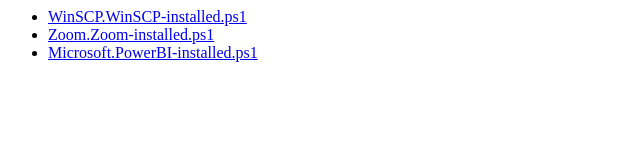
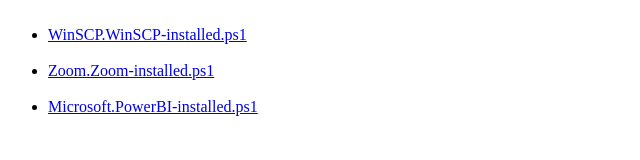
Before and after one commit to DF-UEA/df-uea.github.io, a plain HTML site: page wau-mods/index.html in a window 1280 px wide. Shown: the whole page, without its empty margins (0-640 px from the left). Drawn offline with Linux system fonts and the light colour scheme.

Commit message:
Updated index.html

```diff
--- a/wau-mods/index.html
+++ b/wau-mods/index.html
@@ -1 +1 @@
-<ul><li><a href='WinSCP.WinSCP-installed.ps1'>WinSCP.WinSCP-installed.ps1</a></li><li><a href='Zoom.Zoom-installed.ps1'>Zoom.Zoom-installed.ps1</a></li><li><a href='Microsoft.PowerBI-installed.ps1'>Microsoft.PowerBI-installed.ps1</a></li></ul>
+<ul><br><li><a href='WinSCP.WinSCP-installed.ps1'>WinSCP.WinSCP-installed.ps1</a></li><br><li><a href='Zoom.Zoom-installed.ps1'>Zoom.Zoom-installed.ps1</a></li><br><li><a href='Microsoft.PowerBI-installed.ps1'>Microsoft.PowerBI-installed.ps1</a></li><br></ul>
```
